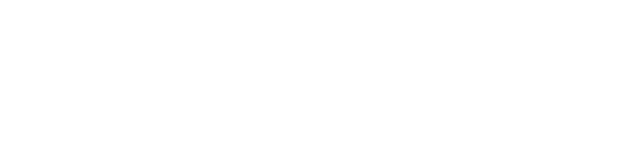
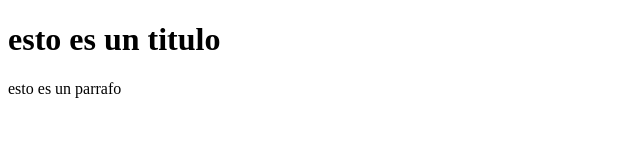
Before and after one commit to jobarv/git, a plain HTML site: page index.html in a window 1280 px wide. Shown: the whole page, without its empty margins (0-640 px from the left). Drawn offline with Linux system fonts and the light colour scheme.

Commit message:
Se agrega titulo y parrafo

```diff
--- a/index.html
+++ b/index.html
@@ -6,6 +6,7 @@
     <title>Document</title>
 </head>
 <body>
-
+    <h1>esto es un titulo</h1>
+    <p>esto es un parrafo</p>
 </body>
 </html>
```
